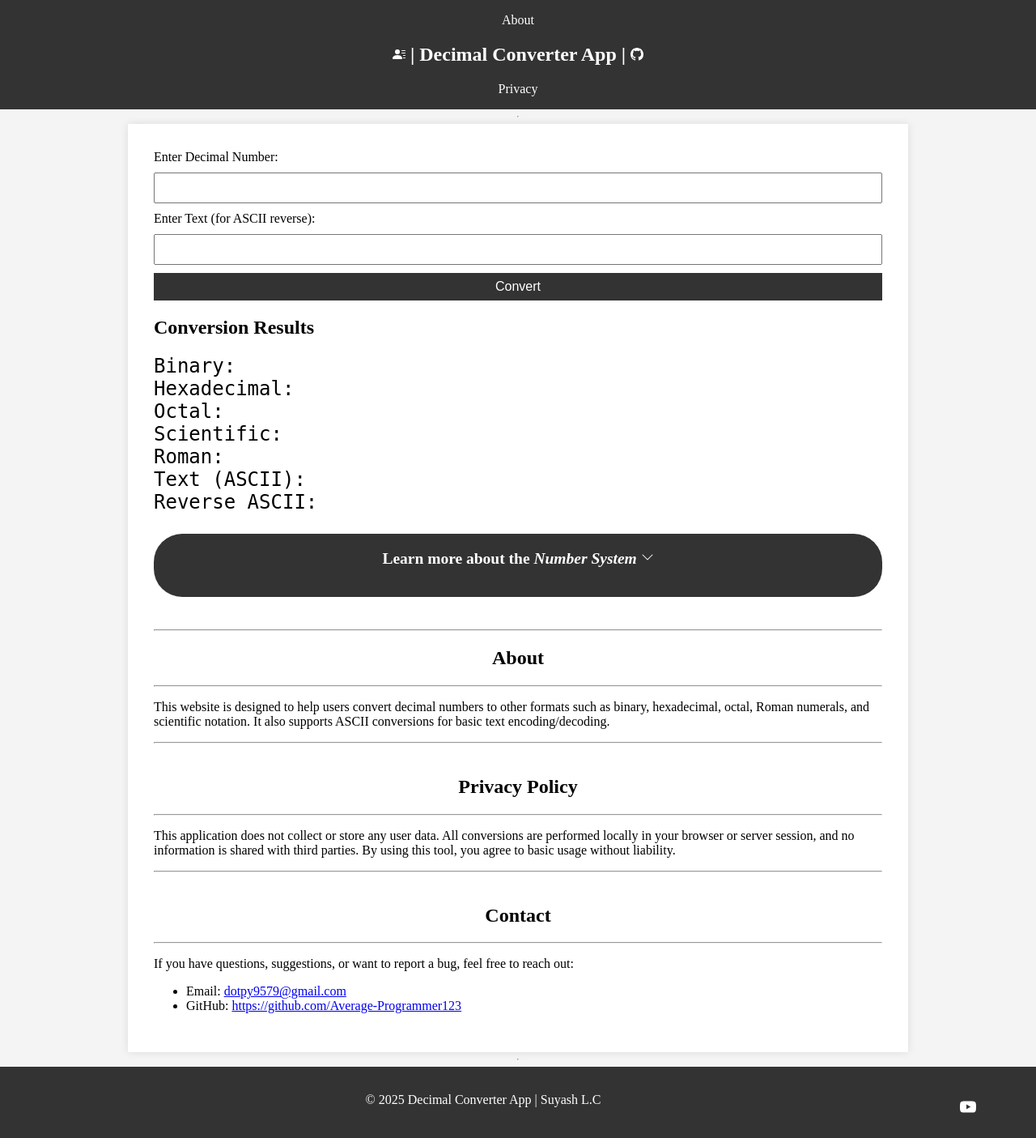
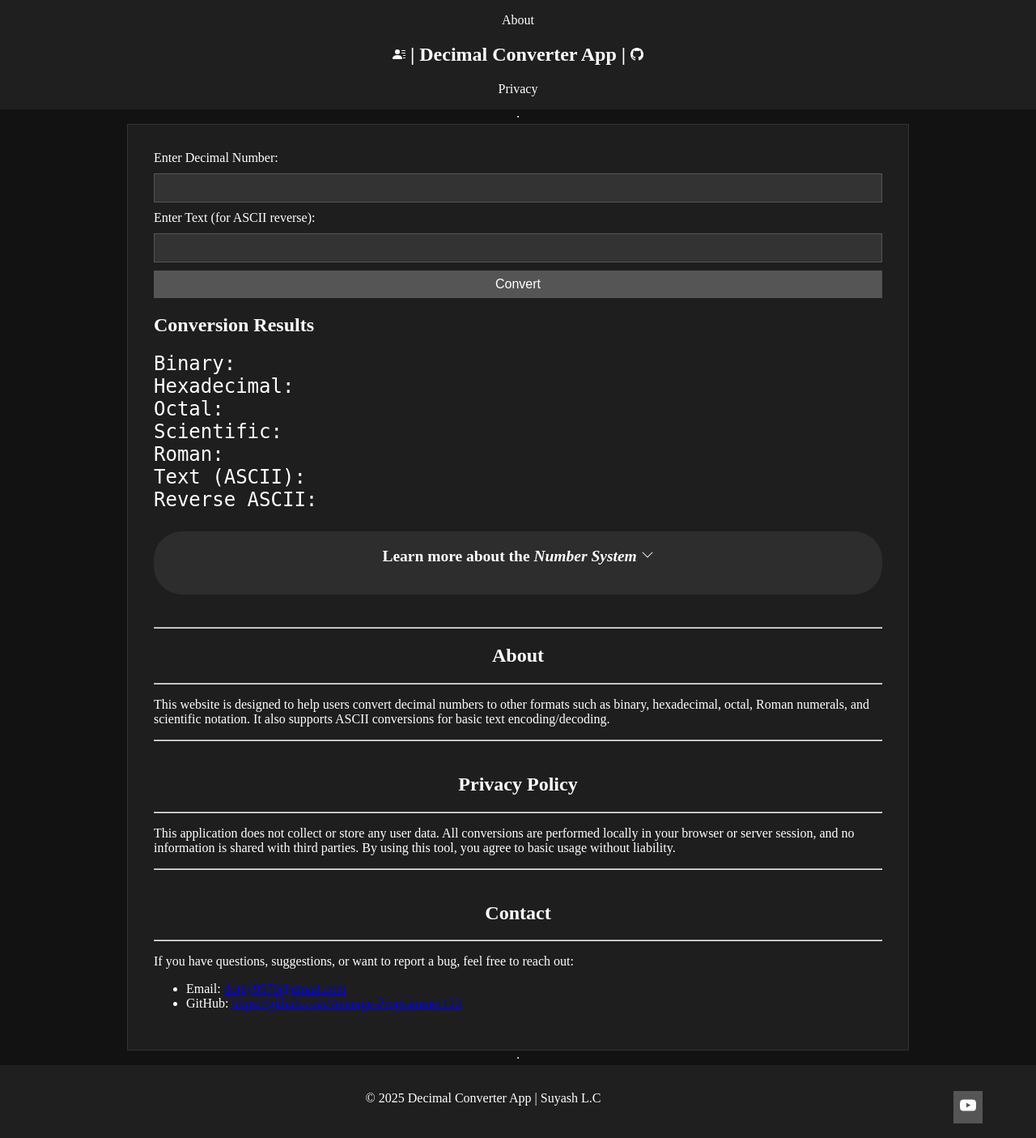
Before and after one commit to Average-Programmer123/number-system-converter, a Flask app: page / in a window 1280 px wide. Shown: the whole page at 81% size. Run offline with Flask 3, Linux system fonts and the light colour scheme; some web fonts are replaced.

Commit message:
Update index.html

```diff
--- a/templates/index.html
+++ b/templates/index.html
@@ -4,20 +4,20 @@
   <meta charset="UTF-8" />
   <link rel="icon" type="image/png" href="static/bin.png">
   <title>Decimal Converter</title>
-  <style>
+   <style>
     @import url('https://fonts.googleapis.com/css2?family=Cascadia+Code:ital,wght@0,200..700;1,200..700&display=swap');
-
     html, body {
       height: 100%;
       margin: 0;
       font-family: 'Cascadia Code';
       display: flex;
       flex-direction: column;
-      background-color: #f4f4f4;
+      background-color: #121212;
+      color: #fff;
     }
 
     nav {
-      background-color: #333;
+      background-color: #1f1f1f;
       color: #fff;
       padding: 1em;
       text-align: center;
@@ -29,7 +29,7 @@
     }
 
     nav a:hover {
-      background-color: black;
+      background-color: #000;
     }
 
     main {
@@ -37,8 +37,9 @@
       padding: 2em;
       max-width: 900px;
       margin: auto;
-      background-color: #fff;
-      box-shadow: 0 0 10px rgba(0, 0, 0, 0.1);
+      background-color: #1e1e1e;
+      box-shadow: none;
+      border: 1px solid #333;
     }
 
     form {
@@ -51,23 +52,26 @@
     input[type="text"], input[type="number"] {
       padding: 0.5em;
       font-size: 1em;
+      background-color: #333;
+      color: #fff;
+      border: 1px solid #555;
     }
 
     button {
       padding: 0.5em;
       font-size: 1em;
-      background-color: #333;
+      background-color: #555;
       color: white;
       border: none;
       cursor: pointer;
     }
 
     button:hover {
-      background-color: #555;
+      background-color: #777;
     }
 
     .error {
-      color: red;
+      color: #ff6666;
     }
 
     .results ul {
@@ -88,9 +92,11 @@
     }
 
     th, td {
-      border: 1px solid #ccc;
+      border: 1px solid #444;
       padding: 0.5em;
       text-align: center;
+      background-color: #2a2a2a;
+      color: white;
     }
 
     thead {
@@ -98,23 +104,14 @@
       color: white;
     }
 
-    .hov, .hov2, .toggle {
-      transition: transform 0.2s ease;
-      display: inline-block;
-    }
-
-    .hov:hover, .hov2:hover, .toggle:hover {
-      transform: scale(1.2);
-    }
-
     .learning {
-      background-color: #333;
+      background-color: #2d2d2d;
       color: white;
       border-radius: 35px;
       padding: 20px;
       margin-top: 25px;
       font-size: small;
-      text-align:center;
+      text-align: center;
     }
 
     .learning h2 {
@@ -123,7 +120,7 @@
 
     .learning ul li {
       text-align: left;
-      margin-left:300px;
+      margin-left: 300px;
     }
 
     .rotated {
@@ -138,14 +135,24 @@
     footer {
       text-align: center;
       padding: 1em;
-      background-color: #333;
+      background-color: #1f1f1f;
       color: white;
     }
-    .yt{
-        float:right;
-        margin-right:50px;
+
+    .hov, .hov2, .toggle {
+      transition: transform 0.2s ease;
+      display: inline-block;
     }
-  </style>
+
+    .hov:hover, .hov2:hover, .toggle:hover {
+      transform: scale(1.2);
+    }
+
+    .yt {
+      float: right;
+      margin-right: 50px;
+    }
+</style>
 </head>
 <body>
   <nav>
```
